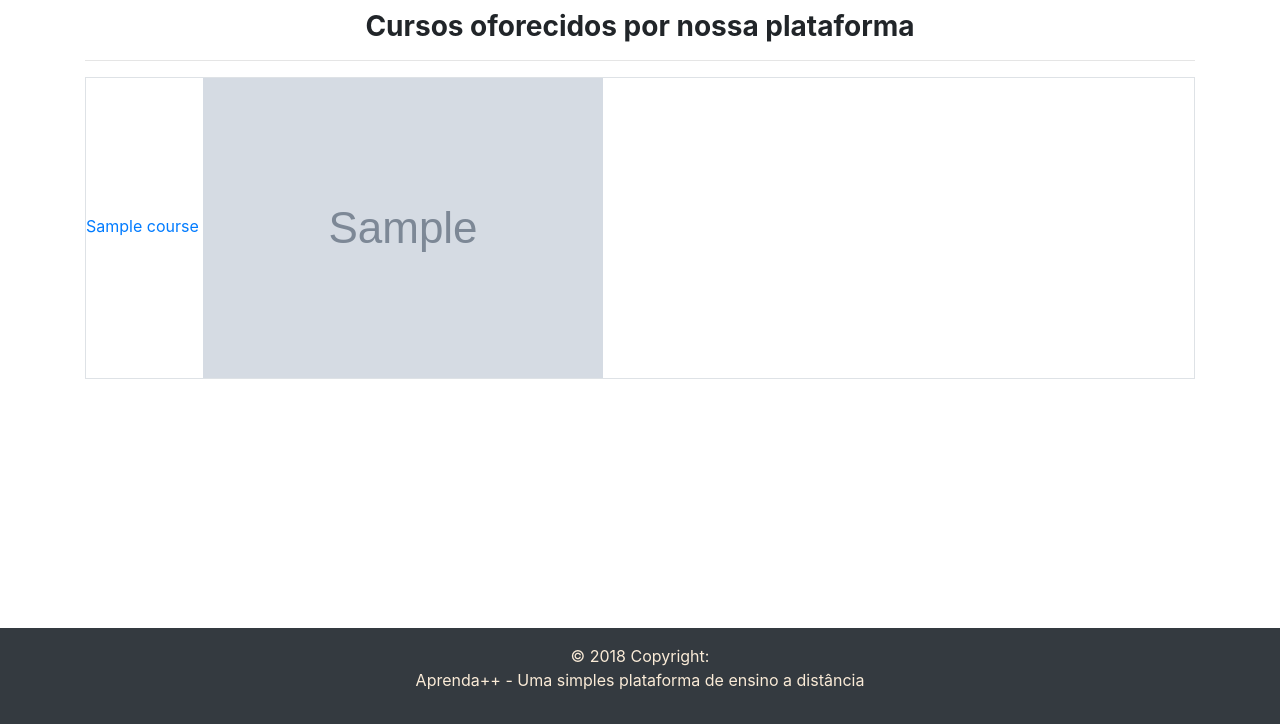
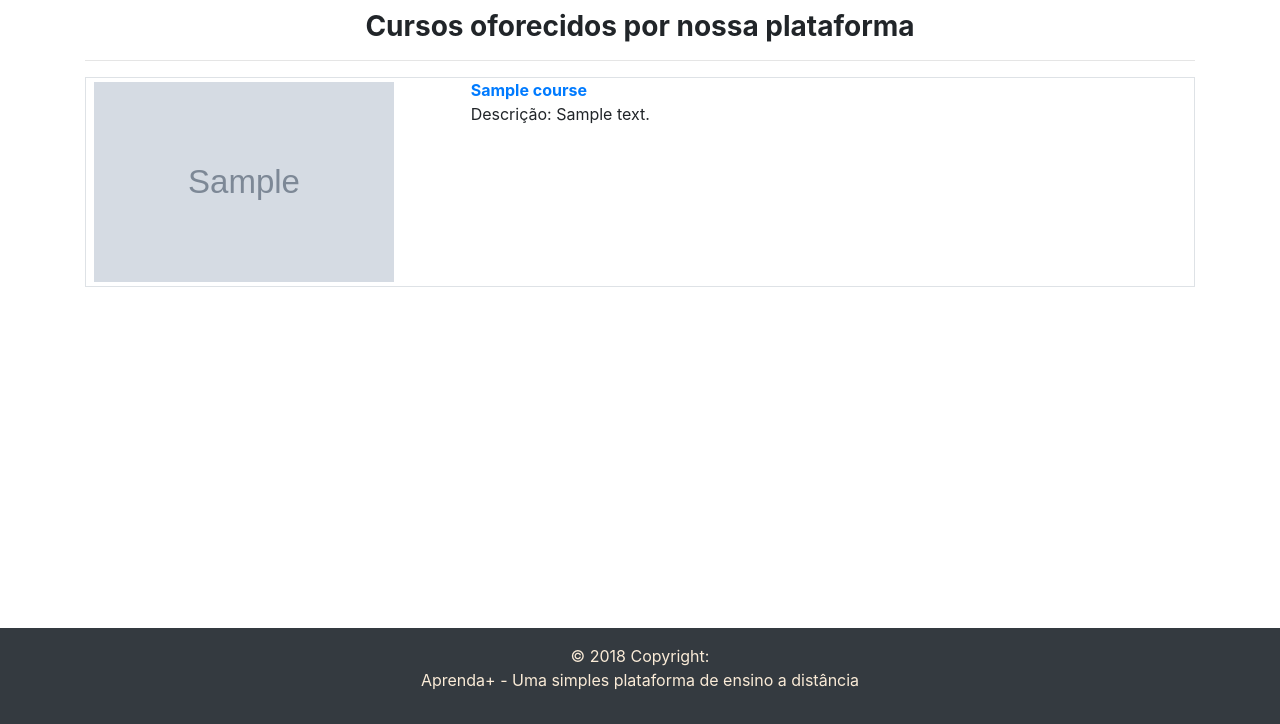
Before and after one commit to joberthrogers18/aprenda-, a Django app: template aprendamais/courses/templates/courses/index.html in a window 1280 px wide. Shown: the part 76-800 px from the top of the page. Run offline with Django 3.2, Linux system fonts and the light colour scheme; the template is opened without the code that fills it: values that come from a table or form of the project are taken from there, others are empty; tables that the repository leaves empty hold one stand-in row (values such as "Sample post"); grey boxes marked "Sample" are stand-in pictures; parts of the project's set-up code (start-up, migrations or seed data) failed here and were passed over; some libraries are stand-ins or nearby versions.

Commit message:
Modifications in template list of courses
Modify the model course

Adding migration

```diff
--- a/aprendamais/core/templates/base.html
+++ b/aprendamais/core/templates/base.html
@@ -42,7 +42,7 @@
     <footer class="page-footer font-small navbar-dark bg-dark mt-5">
             <!-- Copyright -->
             <div class="footer-copyright text-center py-3" style="color: antiquewhite">© 2018 Copyright:
-              <p>Aprenda++ - Uma simples plataforma de ensino a distância</a>
+              <p>Aprenda+ - Uma simples plataforma de ensino a distância</a>
             </div>
             <!-- Copyright -->
     </footer>
--- a/aprendamais/courses/models.py
+++ b/aprendamais/courses/models.py
@@ -24,7 +24,6 @@ class Course(models.Model):
 
     image = models.FileField(
         upload_to='courses/images',
-        default='courses/imagens/default.jpg',
         verbose_name = 'Imagem',
         null = True,
         blank=True
--- a/aprendamais/courses/templates/courses/index.html
+++ b/aprendamais/courses/templates/courses/index.html
@@ -1,5 +1,5 @@
 {% extends 'base.html'%}
-
+{% load static %}
 {% block content %}
 
     <div class="container">
@@ -12,9 +12,29 @@
             <div class="row">
                 <div class="col">
                     {% for course in course_list %}
-                        <div class="border">
-                            <a href="#">{{ course.name }}</a>
-                            <img src="{{ course.image.url }}" alt="{{course.image}}">
+                        <div class="border pl-2">
+                            <div class="row">
+                                <div class="col-4 mt-1 mb-1">
+                                    <img width="300px" height="200px"
+                                        {% if course.image %}
+                                            src="{{ course.image.url }}"
+                                        {% else %}
+                                            src="{% static "courses/imagens/default.jpg" %}"
+                                        {% endif %} >
+                                </div>
+                                <div class="col-8">
+                                    <div class="row">
+                                        <div class="col">
+                                            <a href="#" class="font-weight-bold">{{ course.name }}</a>
+                                        </div>
+                                    </div>
+                                    <div class="row">
+                                        <div class="col">
+                                            <p>Descrição: {{ course.description}}</p>
+                                        </div>
+                                    </div>
+                                </div>
+                            </div>
                         </div>
                     {% endfor %}
                 </div>
```
Also changed, not shown: aprendamais/courses/migrations/0002_auto_20180813_0032.py (added).
